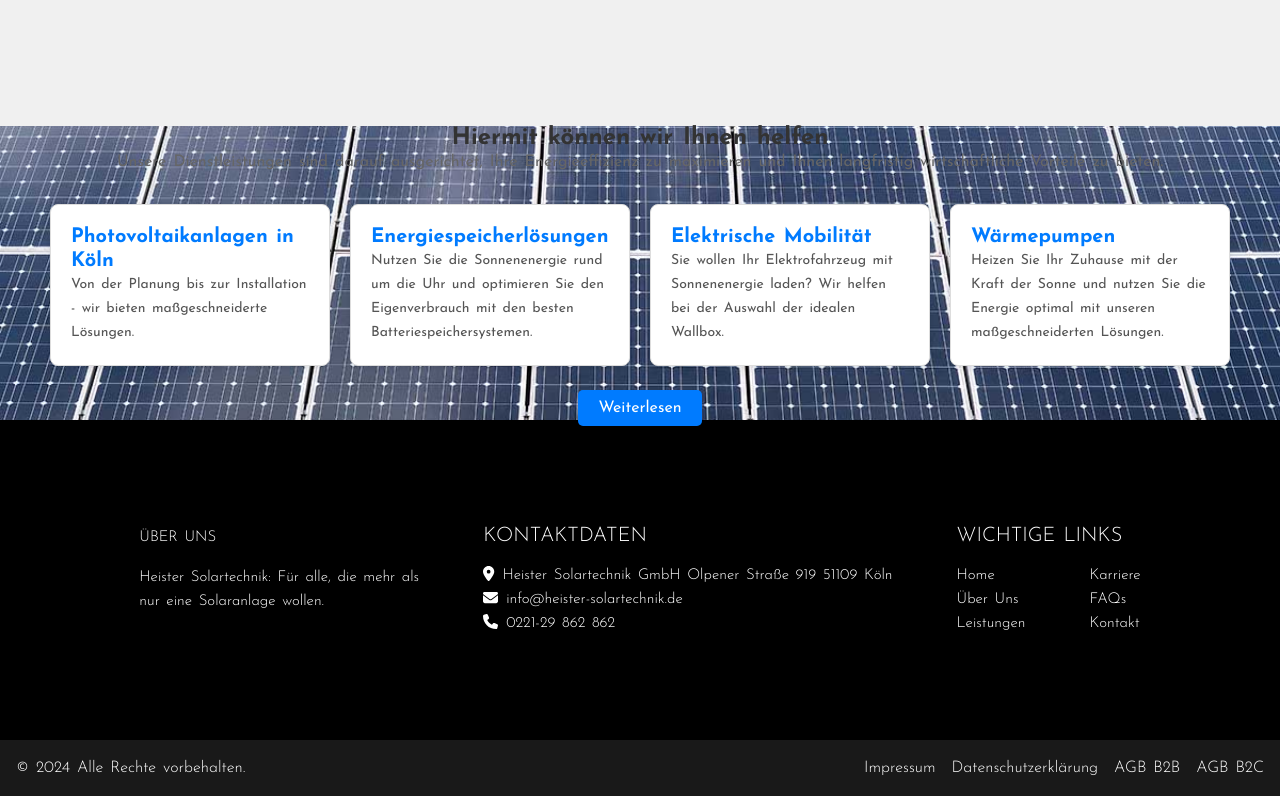
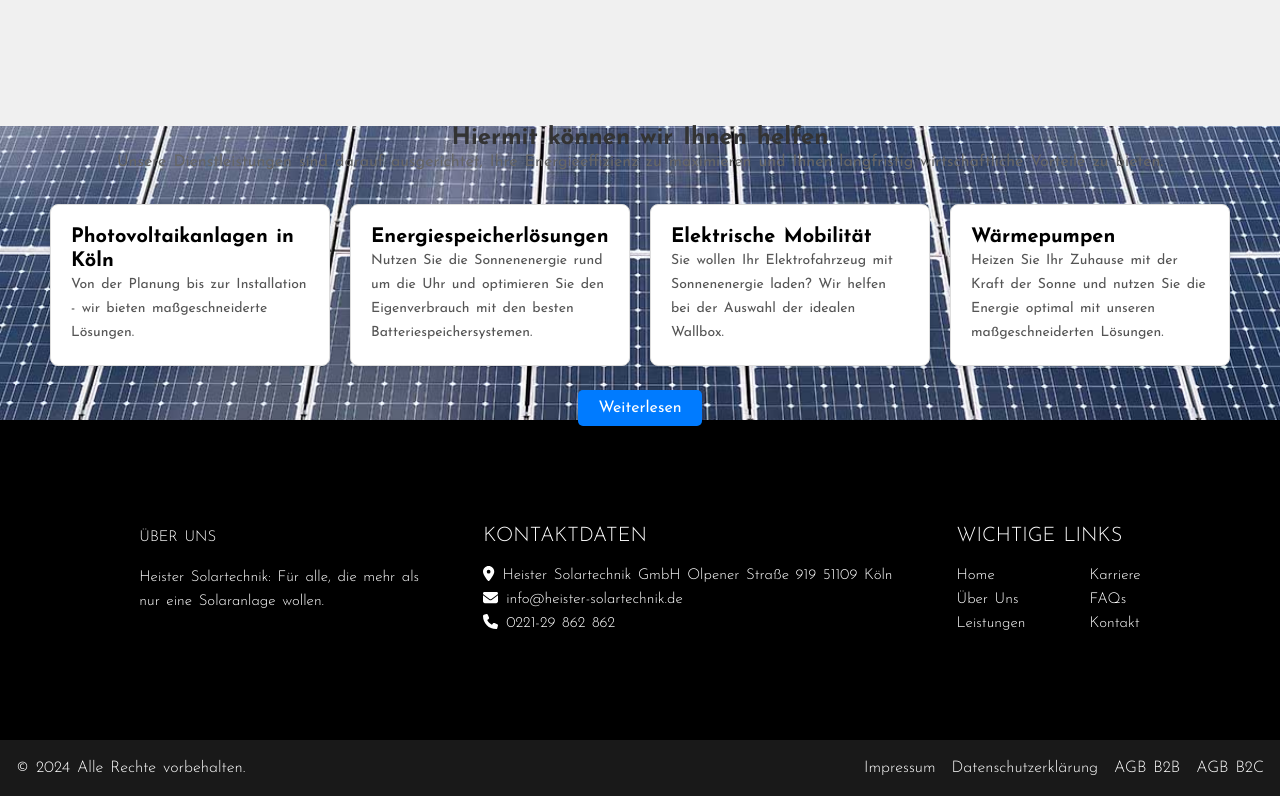
Before and after one commit to FuadHussen/heisterSolartechnik2, an Angular app: page / in a window 1280 px wide. Shown: the part 1707-2503 px from the top of the page. Built offline with nearby package versions, Linux system fonts and the light colour scheme.

Commit message:
added 3 new c footer, helfen, vertrauenswürdiger...

```diff
--- a/src/app/wir-koennen-helfen/wir-koennen-helfen.component.scss
+++ b/src/app/wir-koennen-helfen/wir-koennen-helfen.component.scss
@@ -44,7 +44,7 @@
 
     h3 {
       font-size: 20px;
-      color: #007bff;
+      color: black;
     }
 
     p {
```
